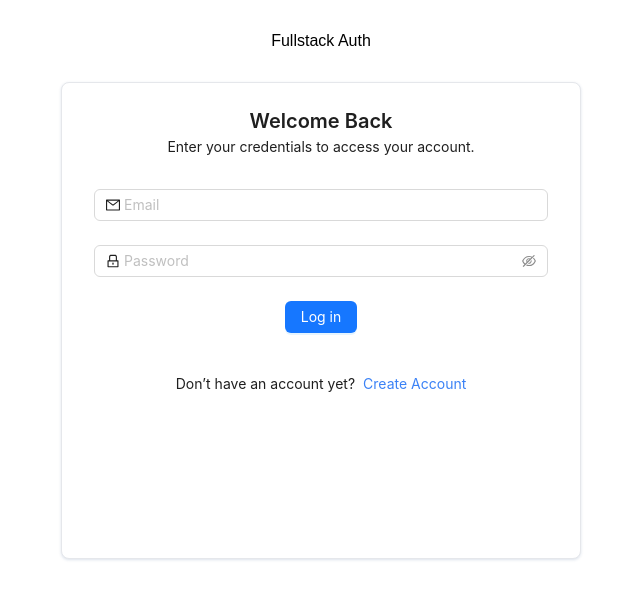
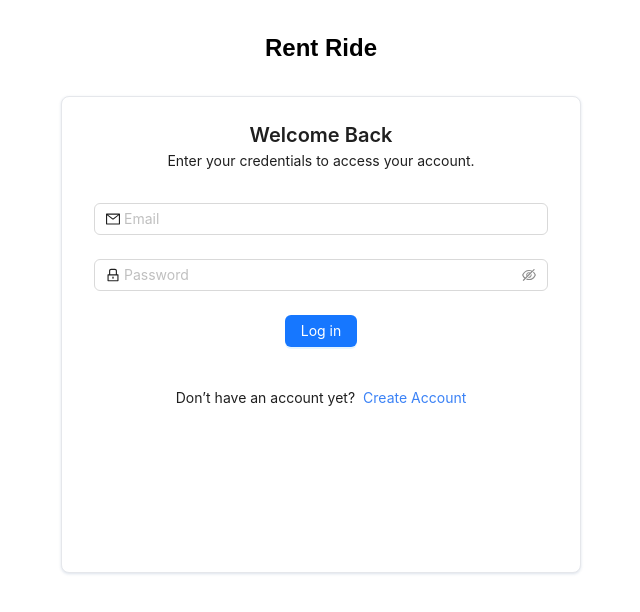
Before and after one commit to rabira-hierpa/rent-ride, a React (Vite) app in the folder frontend/: page /account/login in a window 1280 px wide. Shown: the top 612 px of the page, without its empty margins (319-959 px from the left). Built offline with nearby package versions, Linux system fonts and the light colour scheme; no server answers.

Commit message:
Refactor lazy loading of components: update import syntax for Login and Register pages, and change header title to 'Rent Ride'

```diff
--- a/frontend/src/features/account/index.tsx
+++ b/frontend/src/features/account/index.tsx
@@ -5,14 +5,22 @@ import ConfirmationPage from "./components/comfirmation.component";
 import ForgotPassword from "./components/forgot.password.component";
 import ResetPassword from "./components/reset.password.component";
 
-const LoginPage = lazy(() => import("./components/login.component"));
-const RegisterPage = lazy(() => import("./components/register.component"));
+const LoginPage = lazy(() =>
+  import("./components/login.component").then((module) => ({
+    default: module.default,
+  }))
+);
+const RegisterPage = lazy(() =>
+  import("./components/register.component").then((module) => ({
+    default: module.default,
+  }))
+);
 
 function AccountPage() {
   return (
     <div>
       <div className="flex my-8 justify-center">
-        <span>Fullstack Auth</span>
+        <span className="text-2xl font-bold">Rent Ride</span>
       </div>
       <div
         style={{
```
